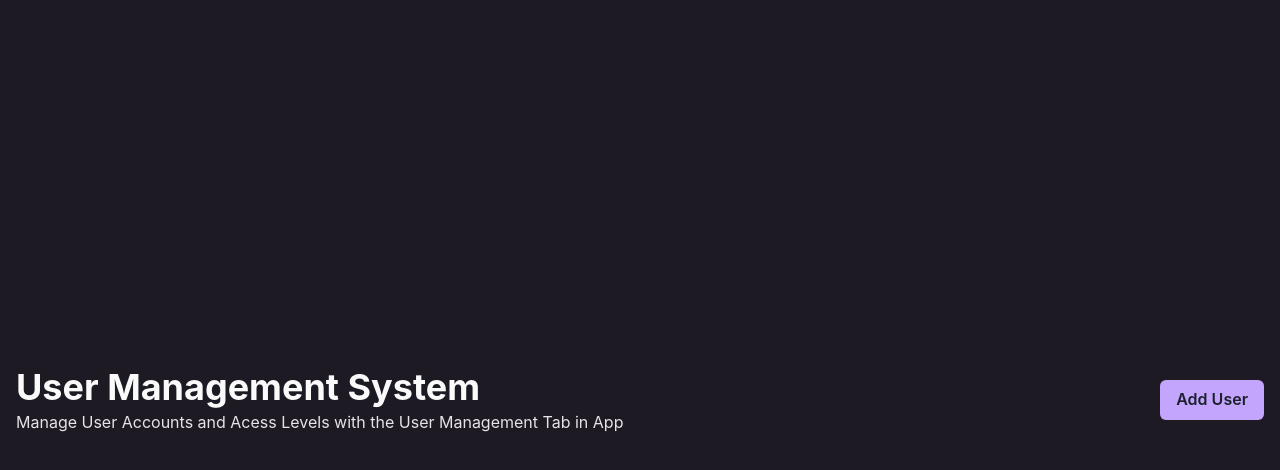
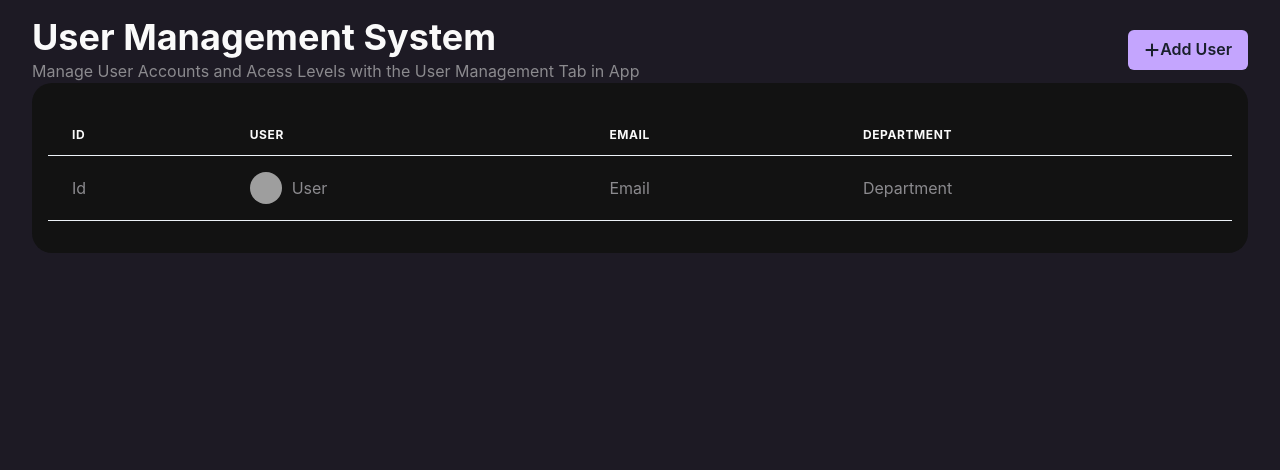
Before and after one commit to RiiXXD/AJACKUS, a React (Create React App) app in the folder user/: page / in a window 1280 px wide. Shown: the top 470 px of the page. Built offline with nearby package versions, Linux system fonts and the light colour scheme; grey boxes are pictures that could not be loaded.

Commit message:
static table

```diff
--- a/user/src/App.js
+++ b/user/src/App.js
@@ -1,26 +1,26 @@
 import logo from "./logo.svg";
 import "./App.css";
-import { Flex, Heading, Text, Box, Button } from "@chakra-ui/react";
-import userRow from "./components/userRow";
+import { Flex, Heading, Text, Box, Button, Table } from "@chakra-ui/react";
+import DisplayUser from "./components/users";
+import { FaPlus } from "react-icons/fa6";
 function App() {
   return (
-    <Flex
-      align={"center"}
-      justify="space-between"
-      w="100%"
-      minH="100vh"
-      bg="backColor"
-      p="1em"
-    >
+    <Box w="100%" minH="100vh" bg="backColor" p="1em 2em">
+      <Flex align={"center"} justify="space-between" w="100%">
         <Box>
           <Heading color="headingColorWhite">User Management System</Heading>
           <Text color="fontColorGrey">
-          Manage User Accounts and Acess Levels with the User Management Tab in
-          App
+            Manage User Accounts and Acess Levels with the User Management Tab
+            in App
           </Text>
         </Box>
-      <Button bg="ctaPurple"> Add User</Button>
+        <Button bg="ctaPurple">
+          {" "}
+          <FaPlus /> Add User
+        </Button>
       </Flex>
+      <DisplayUser />
+    </Box>
   );
 }
 
--- a/user/src/components/userRow.jsx
+++ /dev/null
@@ -1,8 +0,0 @@
-import { Box } from "@chakra-ui/react";
-import React from "react";
-
-const userRow = () => {
-  return <Box></Box>;
-};
-
-export default userRow;
--- /dev/null
+++ b/user/src/components/users.jsx
@@ -0,0 +1,52 @@
+import { Box } from "@chakra-ui/react";
+import React from "react";
+import {
+  Table,
+  Flex,
+  Thead,
+  Tbody,
+  Tr,
+  Th,
+  Td,
+  TableContainer,
+  Avatar,
+} from "@chakra-ui/react";
+
+const DisplayUser = () => {
+  return (
+    <Box bg="tableColor" borderRadius={"20px"} p="2em 1em">
+      <TableContainer color={"fontColorGrey"}>
+        <Table variant="simple">
+          <Thead>
+            <Tr>
+              <Th color={"headingColorWhite"}>Id</Th>
+
+              <Th color={"headingColorWhite"}>User</Th>
+              <Th color={"headingColorWhite"}>Email</Th>
+              <Th color={"headingColorWhite"}>Department</Th>
+            </Tr>
+          </Thead>
+          <Tbody>
+            <Tr>
+              <Td>Id</Td>
+              <Td>
+                <Flex align="center" gap="10px">
+                  <Avatar
+                    size="sm"
+                    name="Rishita Mukherjee"
+                    src="https://bit.ly/broken-link"
+                  />
+                  User
+                </Flex>
+              </Td>
+              <Td>Email</Td>
+              <Td>Department</Td>
+            </Tr>
+          </Tbody>
+        </Table>
+      </TableContainer>
+    </Box>
+  );
+};
+
+export default DisplayUser;
--- a/user/src/index.js
+++ b/user/src/index.js
@@ -7,9 +7,9 @@ import { ChakraProvider, extendTheme } from "@chakra-ui/react";
 const root = ReactDOM.createRoot(document.getElementById("root"));
 const colors = {
   backColor: "#1d1a24",
-  table: "#121212",
+  tableColor: "#121212",
   ctaPurple: "#c4a5fe",
-  fontColorGrey: "#e5e4e6",
+  fontColorGrey: "#8b8a8e",
   headingColorWhite: "#fafafa",
 };
 const theme = extendTheme({ colors });
```
Lines whose indentation alone changed are shown as unchanged.
